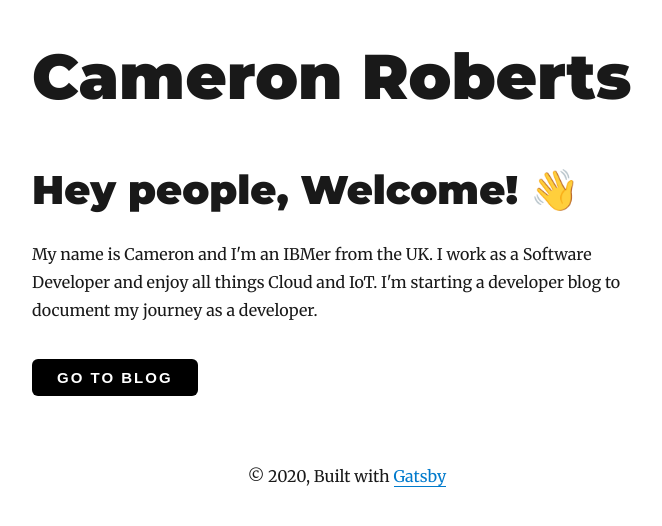
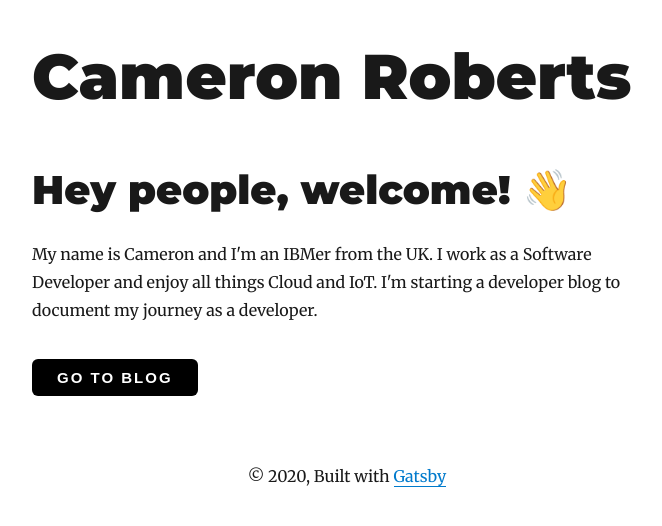
Before and after one commit to cameronldroberts/developer-blog, a Gatsby site: page / in a window 1280 px wide. Shown: the whole page, without its empty margins (293-955 px from the left). Built offline with nearby package versions, Linux system fonts and the light colour scheme; Gatsby itself is replaced by a stand-in of ours; some packages are replaced by stand-ins of ours.

```diff
--- a/src/pages/index.js
+++ b/src/pages/index.js
@@ -17,7 +17,7 @@ class IndexPage extends React.Component {
           keywords={[`blog`, `gatsby`, `javascript`, `react`]}
         />
         <h1>
-          Hey people, Welcome!{" "}
+          Hey people, welcome!{" "}
           <span role="img" aria-label="wave emoji">
             👋
           </span>
```
Also changed, not shown: README.md.
